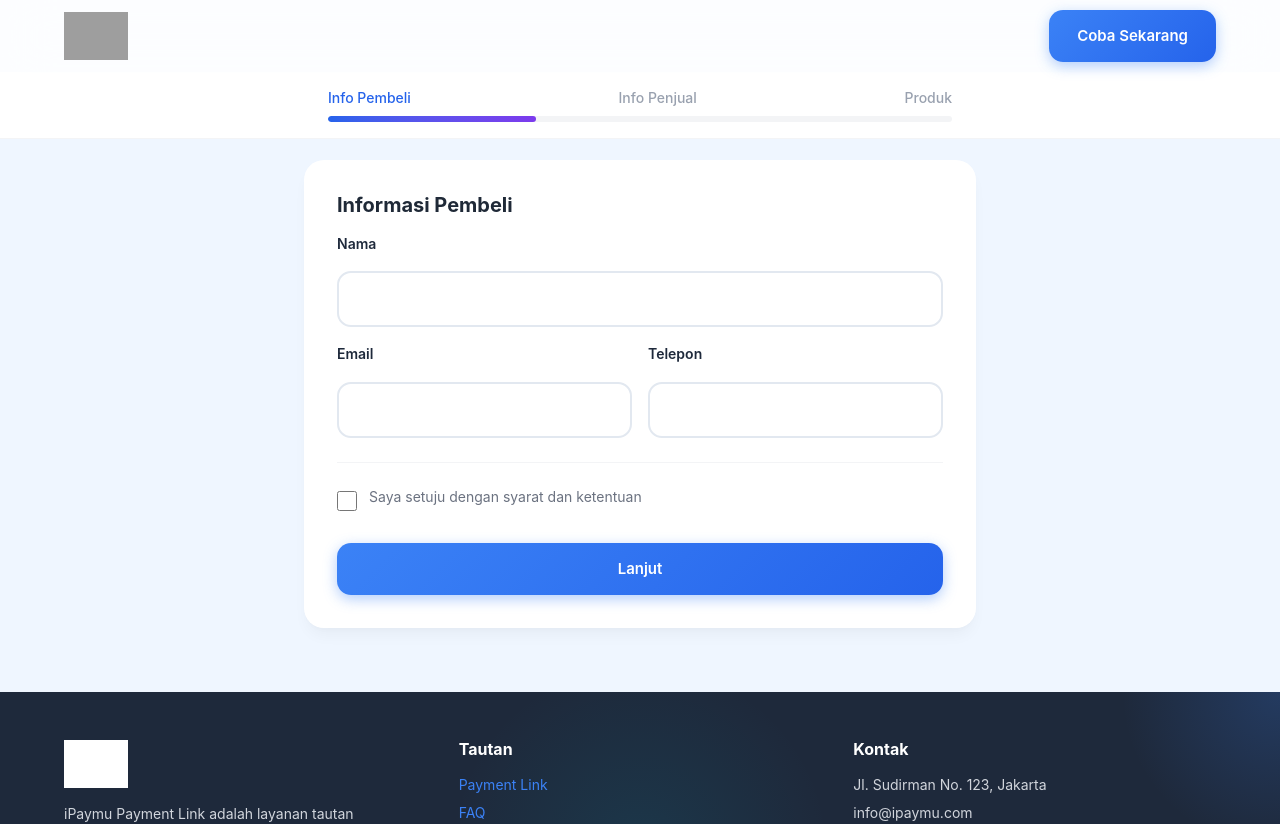
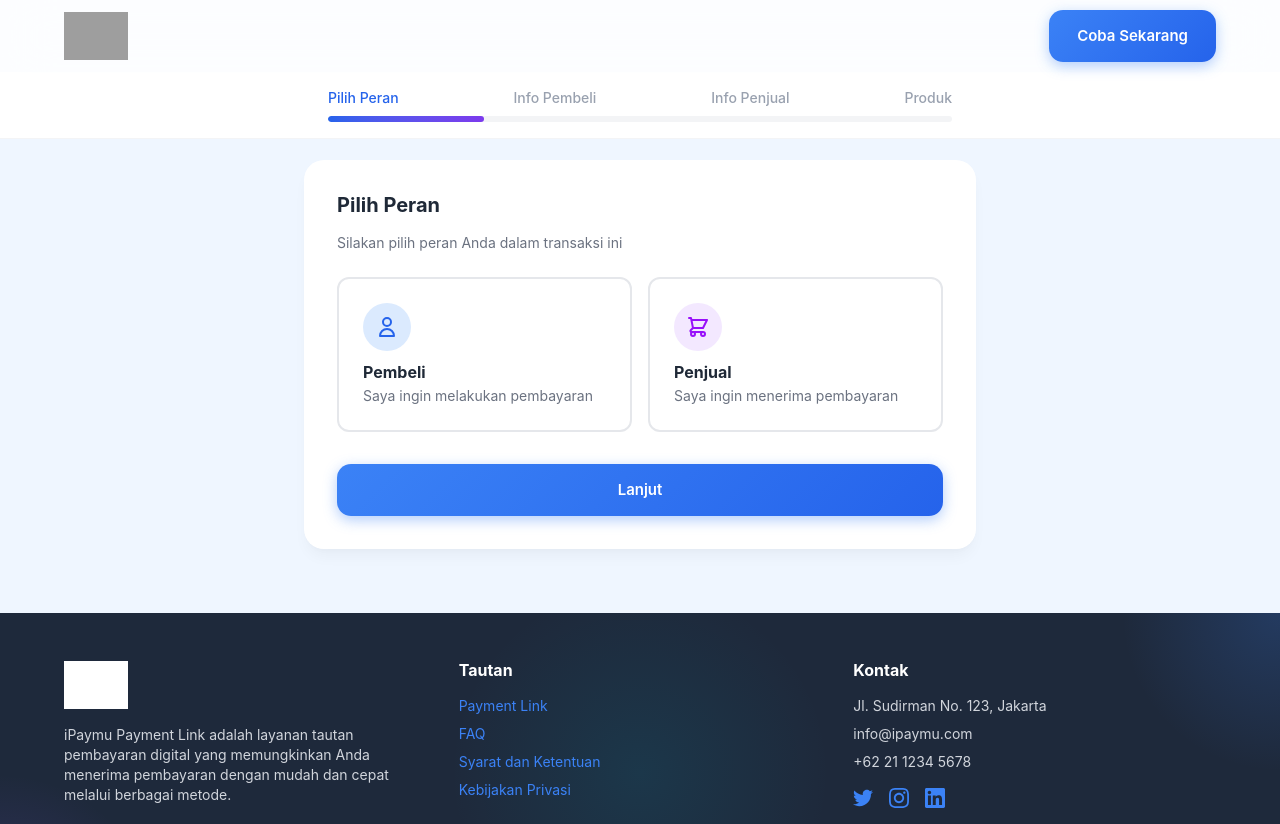
Before and after one commit to miarta/payment-link, a Next.js app: page /link in a window 1280 px wide. Shown: the top 824 px of the page. Built offline with nearby package versions, Linux system fonts and the light colour scheme; grey boxes are pictures that could not be loaded.

Commit message:
improve auth UI

```diff
--- a/components/wizard/PaymentLinkWizard.tsx
+++ b/components/wizard/PaymentLinkWizard.tsx
@@ -9,6 +9,7 @@ import { Card } from '@/components/Card';
 import { ImageDropzone } from '@/components/ImageDropzone';
 
 interface FormData {
+  role: 'pembeli' | 'penjual' | '';
   sellerName: string;
   sellerEmail: string;
   sellerPhone: string;
@@ -25,12 +26,13 @@ interface PaymentLinkWizardProps {
   onSuccess: (slug: string, expiry: Date) => void;
 }
 
-const STEPS = ['Info Pembeli', 'Info Penjual', 'Produk'];
+const STEPS = ['Pilih Peran', 'Info Pembeli', 'Info Penjual', 'Produk'];
 
 export function PaymentLinkWizard({ onSuccess }: PaymentLinkWizardProps) {
   const [currentStep, setCurrentStep] = useState(0);
   const [isSubmitting, setIsSubmitting] = useState(false);
-  const [formData, setFormData] = useState<FormData>({
+const [formData, setFormData] = useState<FormData>({
+    role: '',
     sellerName: '',
     sellerEmail: '',
     sellerPhone: '',
@@ -58,10 +60,12 @@ export function PaymentLinkWizard({ onSuccess }: PaymentLinkWizardProps) {
   const canProceed = () => {
     switch (currentStep) {
       case 0:
+        return formData.role !== '';
+      case 1:
         return formData.buyerName && formData.buyerEmail && formData.buyerPhone;
-      case 1:
+      case 2:
         return formData.sellerName && formData.sellerEmail && formData.sellerPhone;
-      case 2:
+      case 3:
         return formData.productName && formData.price;
       default:
         return false;
@@ -137,6 +141,49 @@ export function PaymentLinkWizard({ onSuccess }: PaymentLinkWizardProps) {
           <Card className="p-6 md:p-8">
             {currentStep === 0 && (
               <div>
+                <h2 className="text-xl font-semibold text-[#1F2937] mb-4">Pilih Peran</h2>
+                <p className="text-[#6B7280] text-sm mb-6">Silakan pilih peran Anda dalam transaksi ini</p>
+                <div className="grid md:grid-cols-2 gap-4">
+                  <button
+                    type="button"
+                    onClick={() => setFormData((prev) => ({ ...prev, role: 'pembeli' }))}
+                    className={`p-6 border-2 rounded-xl text-left transition-all ${
+                      formData.role === 'pembeli'
+                        ? 'border-[#2563EB] bg-blue-50'
+                        : 'border-gray-200 hover:border-[#2563EB] hover:bg-gray-50'
+                    }`}
+                  >
+                    <div className="w-12 h-12 rounded-full bg-blue-100 flex items-center justify-center mb-3">
+                      <svg className="w-6 h-6 text-[#2563EB]" fill="none" stroke="currentColor" viewBox="0 0 24 24">
+                        <path strokeLinecap="round" strokeLinejoin="round" strokeWidth={2} d="M16 7a4 4 0 11-8 0 4 4 0 018 0zM12 14a7 7 0 00-7 7h14a7 7 0 00-7-7z" />
+                      </svg>
+                    </div>
+                    <h3 className="font-semibold text-[#1F2937] mb-1">Pembeli</h3>
+                    <p className="text-sm text-[#6B7280]">Saya ingin melakukan pembayaran</p>
+                  </button>
+                  <button
+                    type="button"
+                    onClick={() => setFormData((prev) => ({ ...prev, role: 'penjual' }))}
+                    className={`p-6 border-2 rounded-xl text-left transition-all ${
+                      formData.role === 'penjual'
+                        ? 'border-[#2563EB] bg-blue-50'
+                        : 'border-gray-200 hover:border-[#2563EB] hover:bg-gray-50'
+                    }`}
+                  >
+                    <div className="w-12 h-12 rounded-full bg-purple-100 flex items-center justify-center mb-3">
+                      <svg className="w-6 h-6 text-purple-600" fill="none" stroke="currentColor" viewBox="0 0 24 24">
+                        <path strokeLinecap="round" strokeLinejoin="round" strokeWidth={2} d="M3 3h2l.4 2M7 13h10l4-8H5.4M7 13L5.4 5M7 13l-2.293 2.293c-.63.63-.184 1.707.707 1.707H17m0 0a2 2 0 100 4 2 2 0 000-4zm-8 2a2 2 0 11-4 0 2 2 0 014 0z" />
+                      </svg>
+                    </div>
+                    <h3 className="font-semibold text-[#1F2937] mb-1">Penjual</h3>
+                    <p className="text-sm text-[#6B7280]">Saya ingin menerima pembayaran</p>
+                  </button>
+                </div>
+              </div>
+            )}
+
+            {currentStep === 1 && (
+              <div>
                 <h2 className="text-xl font-semibold text-[#1F2937] mb-4">Informasi Pembeli</h2>
                 <div className="space-y-4">
                   <InputField label="Nama" name="buyerName" required value={formData.buyerName} onChange={handleChange} />
@@ -144,6 +191,32 @@ export function PaymentLinkWizard({ onSuccess }: PaymentLinkWizardProps) {
                     <InputField label="Email" name="buyerEmail" type="email" required value={formData.buyerEmail} onChange={handleChange} />
                     <InputField label="Telepon" name="buyerPhone" type="tel" required value={formData.buyerPhone} onChange={handleChange} />
                   </div>
+                </div>
+              </div>
+            )}
+
+            {currentStep === 2 && (
+              <div>
+                <h2 className="text-xl font-semibold text-[#1F2937] mb-4">Informasi Penjual</h2>
+                <div className="space-y-4">
+                  <InputField label="Nama" name="sellerName" required value={formData.sellerName} onChange={handleChange} />
+                  <div className="grid md:grid-cols-2 gap-4">
+                    <InputField label="Email" name="sellerEmail" type="email" required value={formData.sellerEmail} onChange={handleChange} />
+                    <InputField label="Telepon" name="sellerPhone" type="tel" required value={formData.sellerPhone} onChange={handleChange} />
+                  </div>
+                </div>
+              </div>
+            )}
+
+            {currentStep === 3 && (
+              <div>
+                <h2 className="text-xl font-semibold text-[#1F2937] mb-4">Detail Produk</h2>
+                <div className="space-y-4">
+                  <InputField label="Nama Produk" name="productName" required value={formData.productName} onChange={handleChange} />
+                  <InputField label="Harga" name="price" type="number" required value={formData.price} onChange={handleChange} />
+                </div>
+                <div className="mt-4">
+                  <ImageDropzone value={formData.productImage} onChange={handleImageChange} />
                 </div>
                 <div className="mt-6 pt-6 border-t border-gray-100">
                   <div className="flex items-start gap-3">
@@ -158,32 +231,6 @@ export function PaymentLinkWizard({ onSuccess }: PaymentLinkWizardProps) {
                       Saya setuju dengan syarat dan ketentuan
                     </label>
                   </div>
-                </div>
-              </div>
-            )}
-
-            {currentStep === 1 && (
-              <div>
-                <h2 className="text-xl font-semibold text-[#1F2937] mb-4">Informasi Penjual</h2>
-                <div className="space-y-4">
-                  <InputField label="Nama" name="sellerName" required value={formData.sellerName} onChange={handleChange} />
-                  <div className="grid md:grid-cols-2 gap-4">
-                    <InputField label="Email" name="sellerEmail" type="email" required value={formData.sellerEmail} onChange={handleChange} />
-                    <InputField label="Telepon" name="sellerPhone" type="tel" required value={formData.sellerPhone} onChange={handleChange} />
-                  </div>
-                </div>
-              </div>
-            )}
-
-            {currentStep === 2 && (
-              <div>
-                <h2 className="text-xl font-semibold text-[#1F2937] mb-4">Detail Produk</h2>
-                <div className="space-y-4">
-                  <InputField label="Nama Produk" name="productName" required value={formData.productName} onChange={handleChange} />
-                  <InputField label="Harga" name="price" type="number" required value={formData.price} onChange={handleChange} />
-                </div>
-                <div className="mt-4">
-                  <ImageDropzone value={formData.productImage} onChange={handleImageChange} />
                 </div>
               </div>
             )}
```
